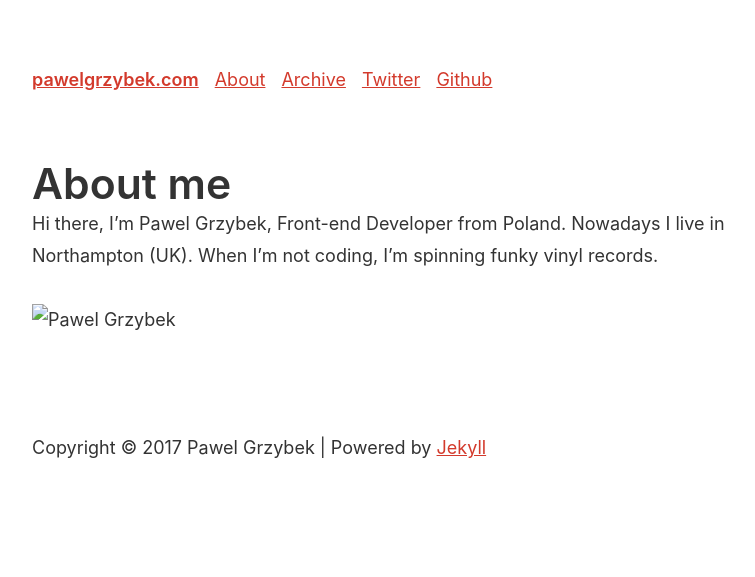
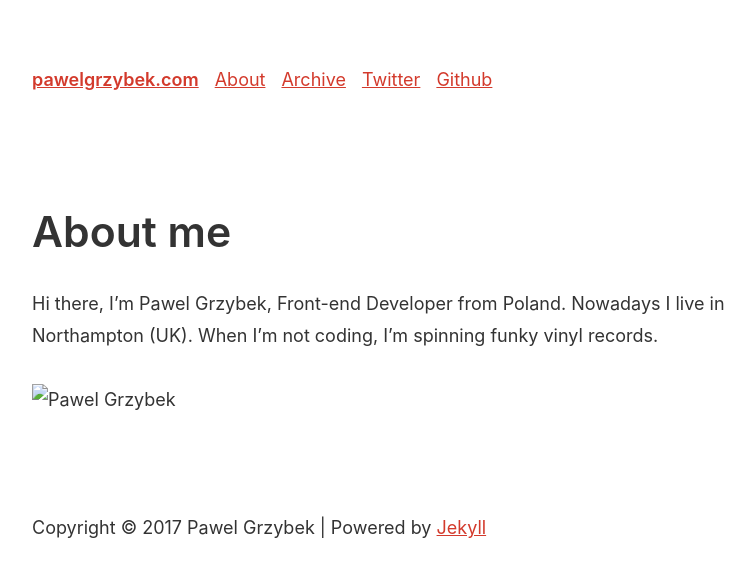
Before and after one commit to kimruddock/pawelgrzybek.github.io, a Jekyll site: the page built from about.md, in a window 1280 px wide. Shown: the top 577 px of the page, without its empty margins (258-1013 px from the left). Built offline with Jekyll 4.4.1, drawn with Linux system fonts in a browser that asks for light colours.

Commit message:
stupid idea

```diff
--- a/_layouts/page.html
+++ b/_layouts/page.html
@@ -2,5 +2,5 @@
 layout: default
 ---
 
-<h1 class="post__title">{{ page.title }}</h1>
+<h1>{{ page.title }}</h1>
 {{ content }}
```
